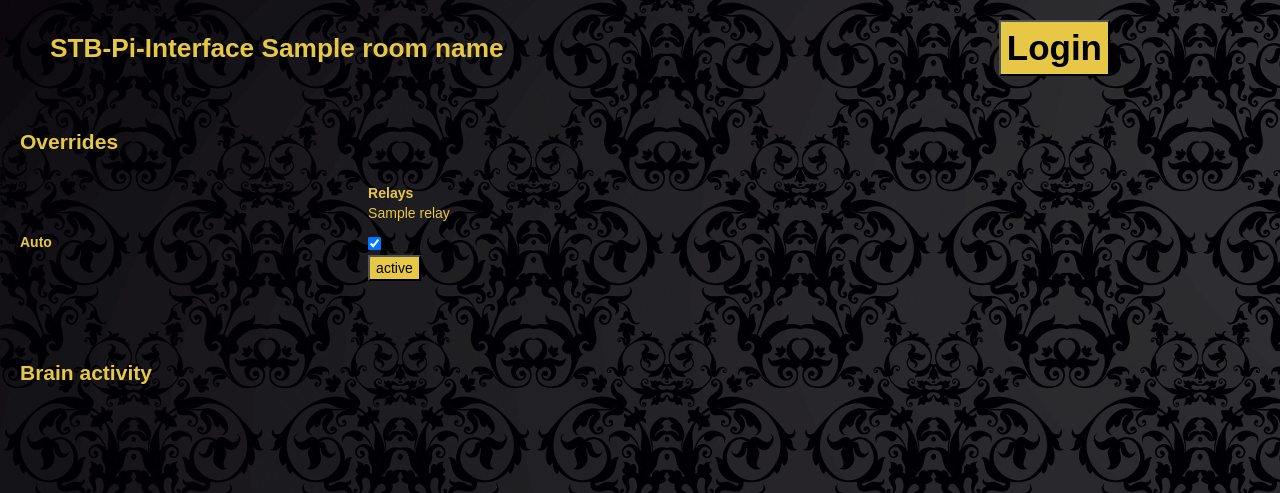
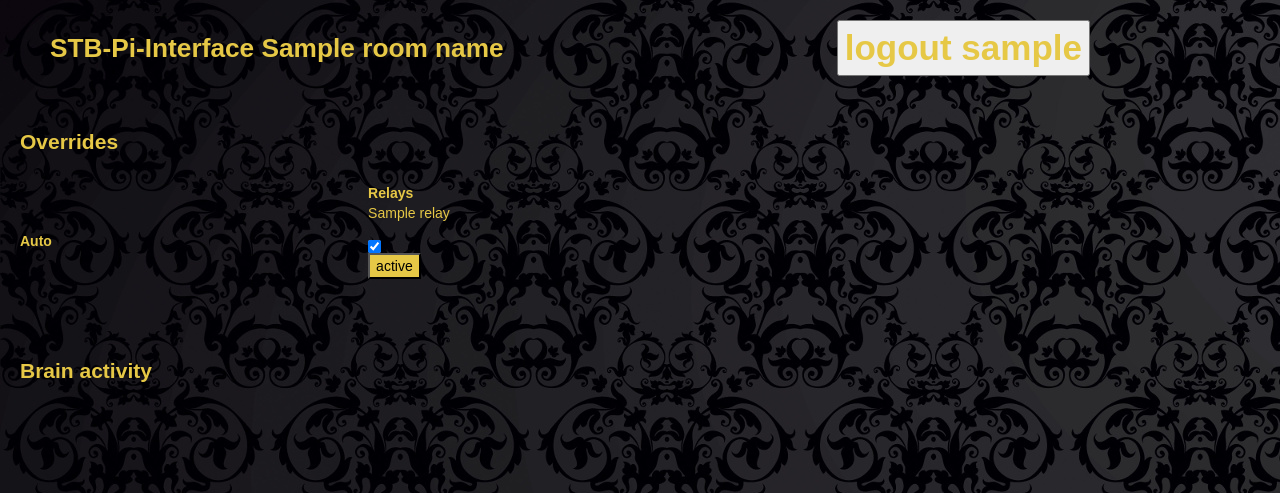
Before and after one commit to MartinPek/Electroscape-Interface, a Flask app: template templates/index.html in a window 1280 px wide. Shown: the top 493 px of the page. Run offline with Flask 2, Linux system fonts and the light colour scheme; the template is opened without the code that fills it: most values are stand-ins (such as "Sample title", 1, 10 or a date in 2020); some libraries are stand-ins or nearby versions.

Commit message:
logni first draft on the frontend navbar

```diff
--- a/static/css/style.css
+++ b/static/css/style.css
@@ -33,12 +33,25 @@ div.topnav {
 
 .right {
     float: right;
-    padding: 0px 120px;
+    padding: 0px 140px;
 }
 
 .dropdown {
+    padding: 0px 15px;
+    position: relative;
     background-color: #E6C846;
     color: black;
+}
+
+.dropdown-content {
+    font-weight: normal;
+    display: none;
+    position: relative;
+    background-color: #E6C846;
+}
+
+.dropdown:hover .dropdown-content {
+    display: block;
 }
 
 .button {
@@ -69,3 +82,8 @@ span.brain_box {
     padding: 0px 30px;
     margin: 10px;
 }
+
+input[type="checkbox"] {
+    vertical-align: middle;
+    padding-left: 15px
+}
--- a/stb.py
+++ b/stb.py
@@ -81,6 +81,7 @@ class STB:
         self.settings, self.relays, self.brains = self.__load_stb()
         self.GPIO = self.__gpio_init()
         self.update_stb()
+        self.user = False
         print("stb init done")
 
     def __load_stb(self):
--- a/templates/_navbar.html
+++ b/templates/_navbar.html
@@ -3,8 +3,28 @@
         STB-Pi-Interface {{ room_name }}
     </span>
     <!--<a class="topnav-right" href="{{ url_for('login') }}">Login</a> -->
+
     <span class="right">
-        <button class="dropdown">Login</button>
+        {% if not username %}
+        <div class="dropdown">Login
+            <span class="dropdown-content">
+                <form method="POST" action="">
+                    <input type="text" name="userName" value="Username"><br>
+                    <label>
+                        <input type="checkbox" name="extendedControl">
+                        Extended relays
+                    </label>
+                </form>
+            </span>
+        </div>
+        {% else %}
+            <form id="logout_btn" method="POST" action="">
+                <button type="submit"
+                    name="logout"
+                >logout {{username}}</button>
+            </form>
+        {% endif %}
     </span>
 
+
 </div>
```
Also changed, not shown: templates/login.html (deleted, +0 -7 lines).
